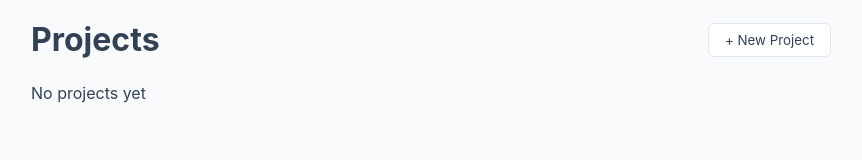
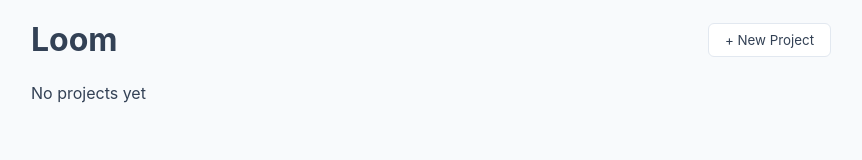
Before and after one commit to YosefBarzilay-Repo/Liv, a plain HTML site: page project-manager-single-file.html in a window 1280 px wide. Shown: the whole page, without its empty margins (209-1071 px from the left). Drawn offline with Linux system fonts and the light colour scheme.

Commit message:
Branding and tool rename

```diff
--- a/project-manager-single-file.html
+++ b/project-manager-single-file.html
@@ -3,7 +3,7 @@
 <head>
     <meta charset="UTF-8">
     <meta name="viewport" content="width=device-width, initial-scale=1.0">
-    <title>Project Manager</title>
+    <title>Loom</title>
     <style>
         * {
             margin: 0;
@@ -140,7 +140,7 @@
 <body>
     <div class="container">
         <div class="header">
-            <h1>Projects</h1>
+            <h1>Loom</h1>
             <button class="btn" onclick="showModal('projectModal')">+ New Project</button>
         </div>
         <div id="projects"></div>
```
